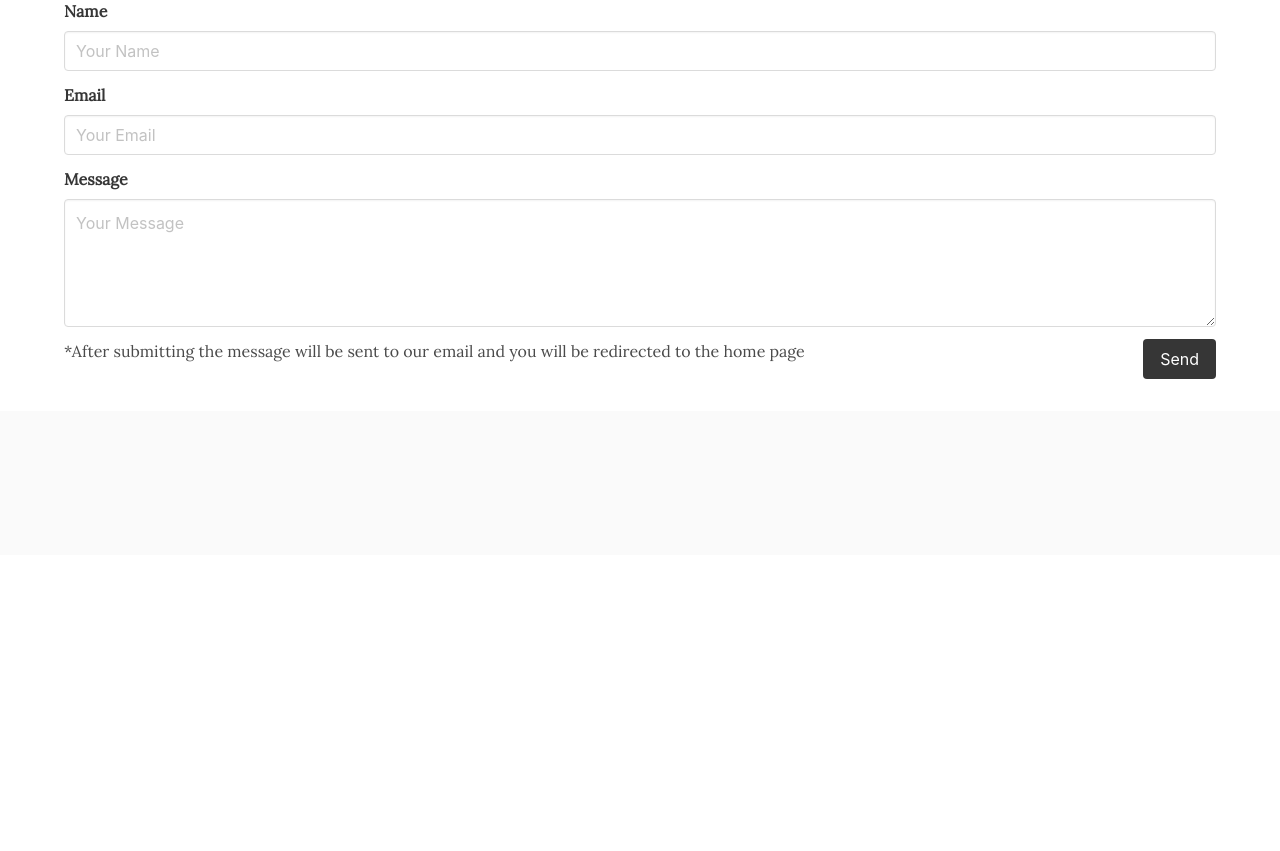
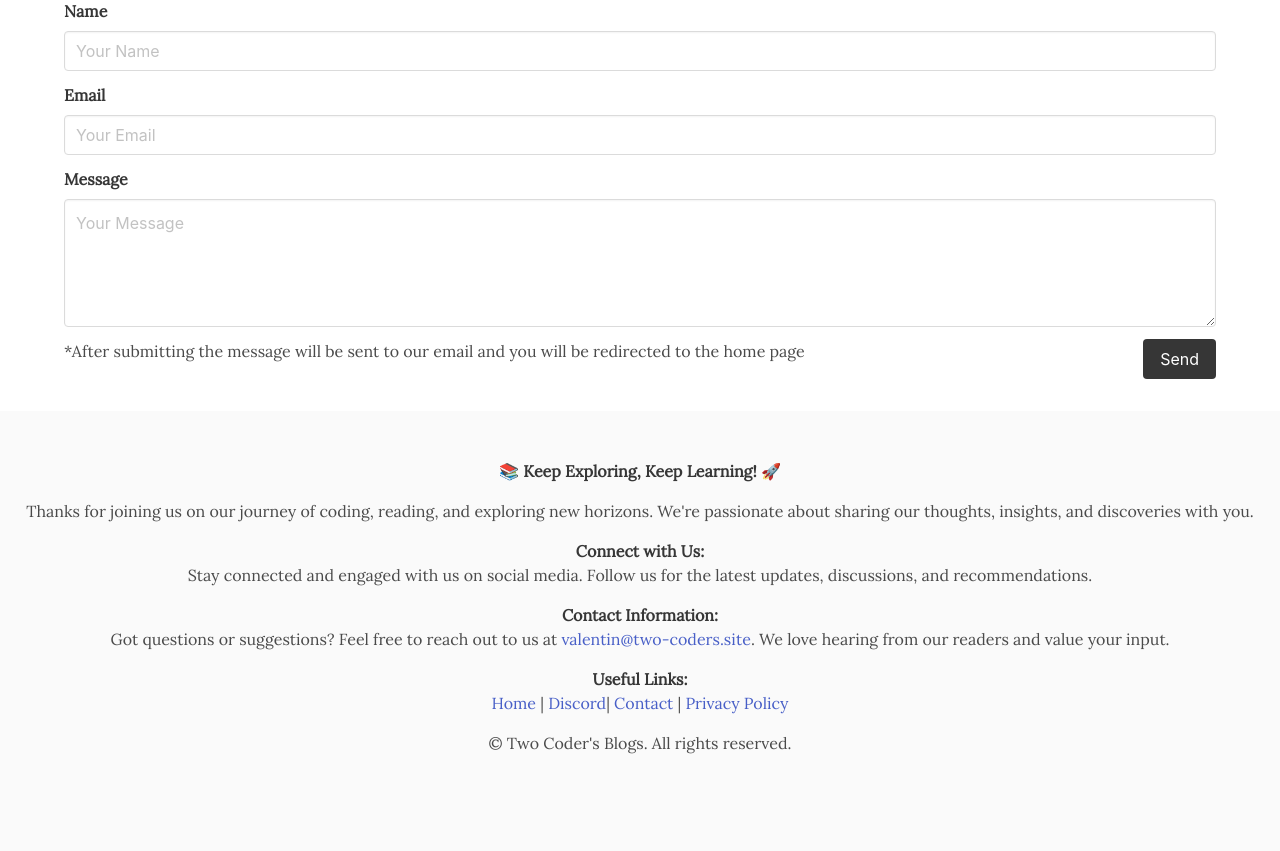
Before and after one commit to DFNValentin/TwoCoders-Blog, a Django app: page /contact in a window 1280 px wide. Shown: the part 165-1016 px from the top of the page. Before the commit the page ends 544 px from the top, so only its background shows below. Run offline with Django 4.2, Linux system fonts and the light colour scheme.

Commit message:
added final modificaion

```diff
--- a/main_app/templates/base.html
+++ b/main_app/templates/base.html
@@ -84,17 +84,40 @@
         </div>
     </section>
 
-
     <footer class="footer">
         <div class="content has-text-centered">
             <p>
+                📚 <strong>Keep Exploring, Keep Learning! </strong> 🚀
+            </p>
+            <p>
+                Thanks for joining us on our journey of coding, reading, and exploring new horizons. We're passionate
+                about sharing our thoughts, insights, and discoveries with you.
+            </p>
+            <p>
+                <strong>Connect with Us:</strong><br>
+                Stay connected and engaged with us on social media. Follow us for the latest updates, discussions, and
+                recommendations.
+            </p>
+            <p>
+                <strong>Contact Information:</strong><br>
+                Got questions or suggestions? Feel free to reach out to us at <a
+                    href="mailto:valentin@two-coders.site">valentin@two-coders.site</a>. We love hearing from our
+                readers and value your
+                input.
+            </p>
+            <p>
+                <strong>Useful Links:</strong><br>
+                <a href="/">Home</a> | <a href="https://discord.gg/XqqcMkMnQy">Discord</a>| <a
+                    href="/contact">Contact</a> | <a href="/privacy">Privacy Policy</a>
+            </p>
+            <p>
+                &copy; <span></span> <span>Two Coder's Blogs</span>. All rights reserved.
+            </p>
+        </div>
+    </footer>
 
 
 
-
-            </p>
-        </div>
-    </footer>
 
 
     <script defer src="{% static 'script.js' %}"></script>
--- a/main_app/urls.py
+++ b/main_app/urls.py
@@ -5,5 +5,6 @@ from . import views
 urlpatterns = [
     path('', views.index, name='index'),
     path('contact', views.contact, name='contact'),
-    path('resources', views.resources, name='resources')
+    path('resources', views.resources, name='resources'),
+    path('privacy', views.privacy, name='privacy')
 ]
--- a/main_app/views.py
+++ b/main_app/views.py
@@ -19,6 +19,10 @@ def index(request):
     return render(request, "index.html", {
         'posts': posts
     })
+
+
+def privacy(request):
+    return render(request, 'privacy.html')
 
 
 def contact(request):
```
Also changed, not shown: main_app/templates/privacy.html (added, +42 -0 lines).
